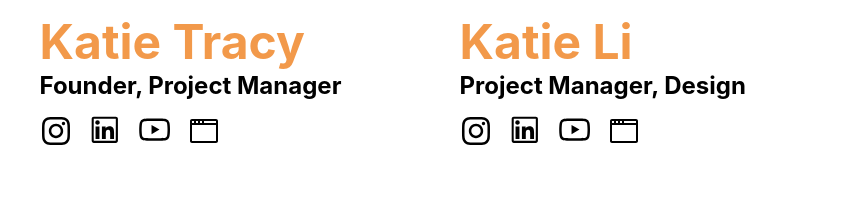
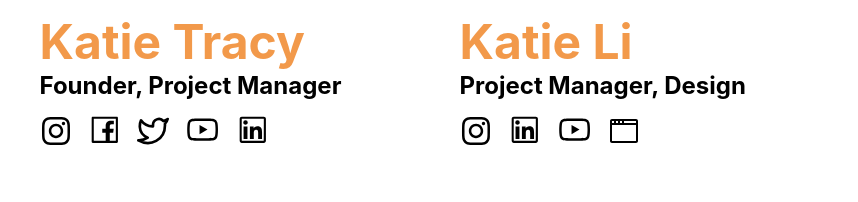
Before and after one commit to donatecovid19/website, a React (Create React App) app: page /about in a window 1280 px wide. Shown: the part 2247-2449 px from the top of the page, without its empty margins (211-1069 px from the left). Built offline with nearby package versions, Linux system fonts and the light colour scheme.

Commit message:
Added Katie's socials and removed a space

```diff
--- a/src/components/About.jsx
+++ b/src/components/About.jsx
@@ -2,8 +2,10 @@ import React from "react";
 import "./About.css";
 import { Link, withRouter } from "react-router-dom";
 import { FaInstagram } from "react-icons/fa";
+import { FiTwitter } from "react-icons/fi";
 import { AiOutlineLinkedin } from "react-icons/ai";
 import { AiOutlineYoutube } from "react-icons/ai";
+import { AiOutlineFacebook } from "react-icons/ai";
 import { GoBrowser } from "react-icons/go";
 
 function Home() {
@@ -63,17 +65,26 @@ function Home() {
             <h2 class="name"> Katie Tracy </h2>
             <h3 class="role"> Founder, Project Manager </h3>
             <div class="socials">
-              <a href="#">
+              <a href="https://www.instagram.com/alohakatiex/" target="_blank">
                 <FaInstagram size="2em" />
               </a>
-              <a href="#">
-                <AiOutlineLinkedin size="2.1em" />
+              <a href="https://www.facebook.com/AlohaKatieX/" target="_blank">
+                <AiOutlineFacebook size="2.1em" />
               </a>
-              <a href="#">
+              <a href="https://twitter.com/alohakatiex" target="_blank">
+                <FiTwitter size="2em" />
+              </a>
+              <a
+                href="https://www.youtube.com/user/alohakatiex"
+                target="_blank"
+              >
                 <AiOutlineYoutube size="2.2em" />
               </a>
-              <a href="#">
-                <GoBrowser size="2em" />
+              <a
+                href="https://www.linkedin.com/in/katie-tracy/"
+                target="_blank"
+              >
+                <AiOutlineLinkedin size="2.1em" />
               </a>
             </div>
           </div>
@@ -224,7 +235,7 @@ function Home() {
           please share them with us{" "}
           <Link className="nav-link" to="/ideas">
             here
-          </Link>{" "}
+          </Link>
           !
         </p>
       </div>
```
